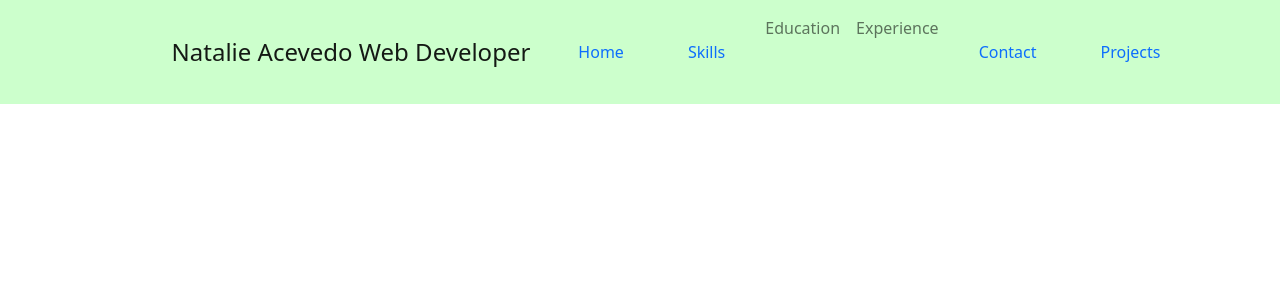
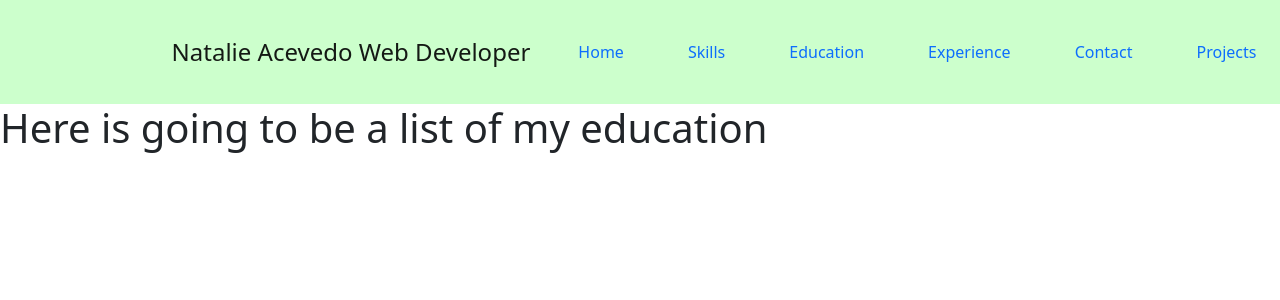
Before and after one commit to natalieacevedo/resume-website, a React (Create React App) app: page /education in a window 1280 px wide. Shown: the top 300 px of the page. Built offline with nearby package versions, Linux system fonts and the light colour scheme.

Commit message:
added other routes

```diff
--- a/src/App.js
+++ b/src/App.js
@@ -6,6 +6,8 @@ import Skills from './Skills';
 import {BrowserRouter, Routes, Route} from "react-router-dom";
 import Contact from './Contact';
 import Projects from './Projects';
+import Education from './Education';
+import Experience from './Experience';
 
 
 function App() {
@@ -19,6 +21,9 @@ function App() {
     <Route path="/skills" element={<Skills/>}/>
     <Route path="/contact" element={<Contact/>}/>
     <Route path= "/projects" element={<Projects/>}/>
+    <Route path="/education" element={<Education/>}/>
+     <Route path="/experience" element={<Experience/>}/>
+
      </Routes>
      </BrowserRouter>
     </div>
--- /dev/null
+++ b/src/Education.jsx
@@ -0,0 +1,18 @@
+function Education(){
+
+
+
+
+
+return (
+    <section>
+    <h1>Here is going to be a list of my education</h1>
+    </section>
+)
+
+
+
+
+};
+
+export default Education;
--- /dev/null
+++ b/src/Experience.jsx
@@ -0,0 +1,19 @@
+function Experience(){
+
+
+
+
+
+return (
+    <div>
+    <h1>All of my work experience will be here</h1>
+
+    </div>
+
+)
+
+
+
+};
+
+export default Experience;
--- a/src/Navmenu.jsx
+++ b/src/Navmenu.jsx
@@ -19,8 +19,10 @@ return (
       <Nav className="me-auto">
       <NavLink className="link" to='/' style={{ textDecoration: 'none' }}> Home</NavLink>
       <NavLink className="link" to='/skills' style={{ textDecoration: 'none' }}>Skills</NavLink>
-          <Nav.Link href="#link">Education</Nav.Link>
-          <Nav.Link href="#link">Experience</Nav.Link>
+
+           <NavLink className="link" to='/education' style={{ textDecoration: 'none' }}>Education</NavLink>
+
+          <NavLink className="link" to='/experience' style={{ textDecoration: 'none' }}>Experience</NavLink>
 
           <NavLink className="link" to='/contact'style={{ textDecoration: 'none'}}>Contact</NavLink>
 
```
